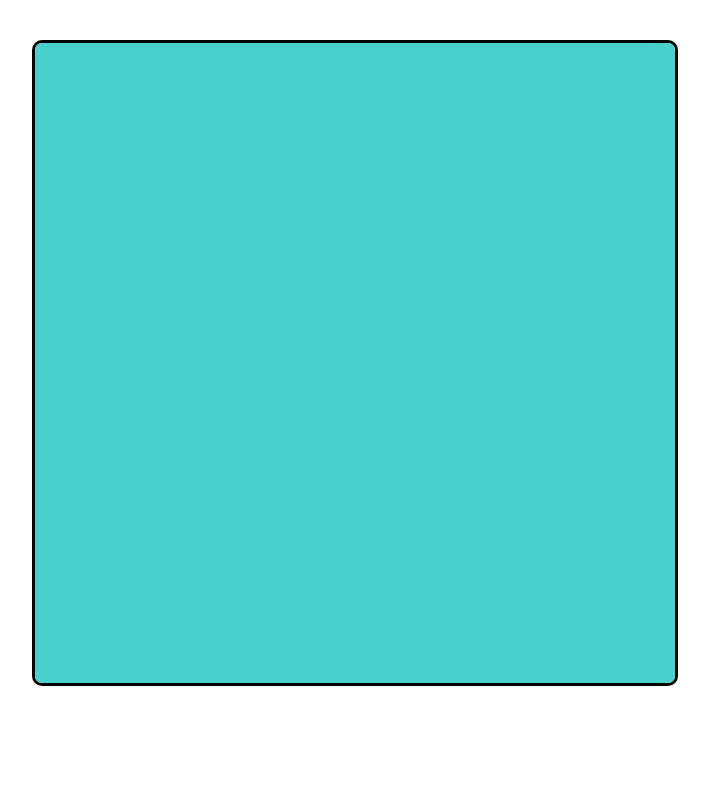
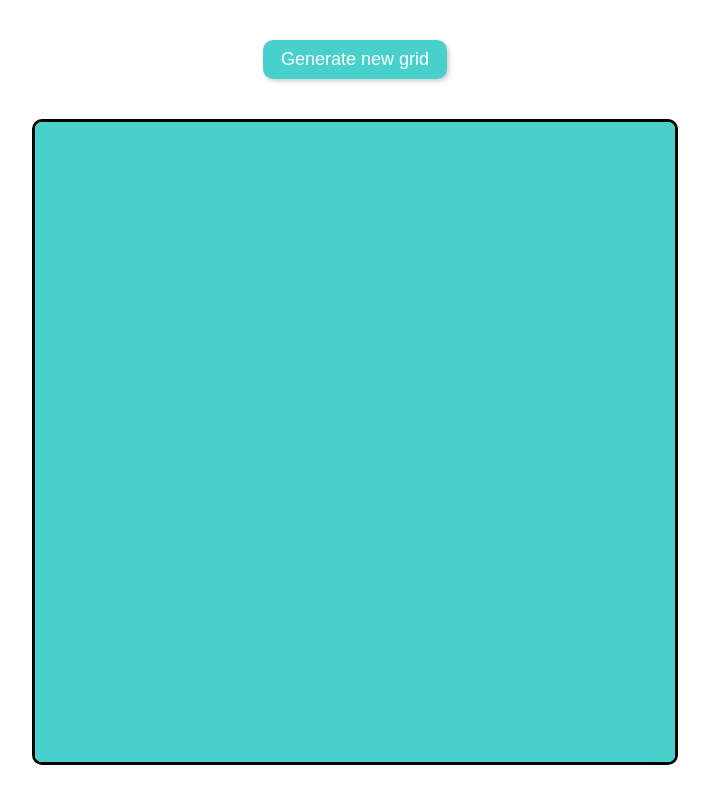
Before and after one commit to JKockaya/etch-a-sketch, a plain HTML site: page index.html in a window 1280 px wide. Shown: the whole page, without its empty margins (285-994 px from the left). Drawn offline with Linux system fonts and the light colour scheme.

Commit message:
Add user generated canvas functionality
Added button with click event listener that allows user to
enter number of squares across grid will be.
Revised previous code so that the grid generation and the
draw ability are unique functions that can be called
when the user creates a new canvas.

```diff
--- a/index.html
+++ b/index.html
@@ -8,9 +8,13 @@
     <link rel="stylesheet" href="style.css">
 </head>
 <body>
-<div id="container">
 
-</div>
+    <button id="btn">Generate new grid</button>
+
+
+    <div id="container">
+
+    </div>
 
 
 
--- a/script.js
+++ b/script.js
@@ -1,7 +1,12 @@
 const container = document.getElementById('container');
+
+createGrid(16);
+gridDraw();
+
+function createGrid(num) {
     const divs = [];
 
-for (let i = 1; i <= 256; i++) {
+    for (let i = 1; i <= num * num; i++) {
         divs.push(`square-${i}`);
     }
 
@@ -10,6 +15,16 @@ divs.forEach(function(e) {
         `<div class="square" id="${e}"></div>`;
     })
 
+    const squareSize = document.querySelectorAll('.square');
+    const size = 640 / num;
+
+    for (let square of squareSize) {
+    square.style.width = `${size}px`;
+    square.style.height = `${size}px`;
+    }
+}
+
+function gridDraw() {
     const squares = document.querySelectorAll('.square');
 
 for (const square of squares) {
@@ -17,3 +32,22 @@ for (const square of squares) {
         square.style.backgroundColor = 'pink';
     })
 }
+
+}
+
+
+const genBtn = document.querySelector('button');
+
+genBtn.addEventListener('click', newCanvas);
+
+function newCanvas() {
+    const cellNum = prompt("Enter a grid size up to 100: ");
+    container.innerHTML = ``;
+    createGrid(cellNum);
+    gridDraw();
+
+
+
+
+
+}
--- a/style.css
+++ b/style.css
@@ -17,8 +17,25 @@ body {
 
 .square {
     margin: 0;
-    width: 40px;
-    height: 40px;
     background: mediumturquoise;
     transition: 0.3s;
 }
+
+#btn {
+    display: block;
+    margin: auto;
+    margin-top: 40px;
+    padding: 0.5em 1em;
+    font-size: 18px;
+    cursor: pointer;
+    border: none;
+    border-radius: 10px;
+    box-shadow: 2px 2px 5px #ccc;
+    background: mediumturquoise;
+    color: white;
+    transition: 0.2s;
+}
+
+#btn:hover {
+    background: pink;
+}
```
Lines whose indentation alone changed are shown as unchanged.
